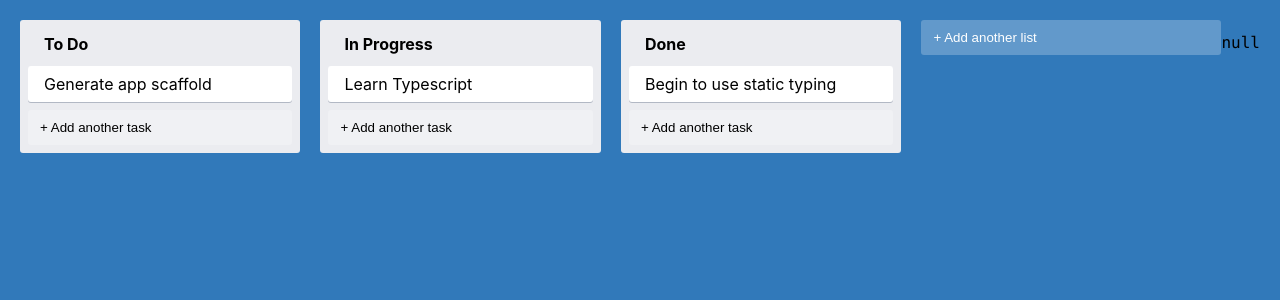
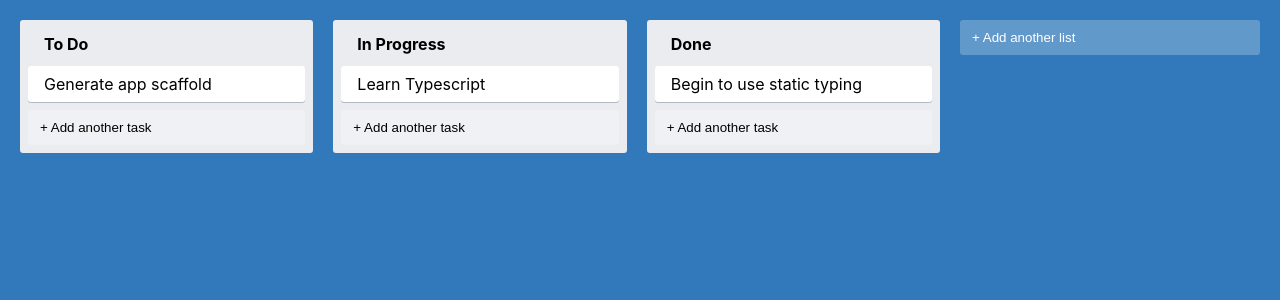
Before and after one commit to bonsoirq/kanban-react-typescript, a React (Create React App) app: page / in a window 1280 px wide. Shown: the top 300 px of the page. Built offline with nearby package versions, Linux system fonts and the light colour scheme.

Commit message:
Add column drag and drop

```diff
--- a/src/App.tsx
+++ b/src/App.tsx
@@ -4,10 +4,9 @@ import { AppContainer } from './styles';
 import { Column } from './Column';
 import { useAppState } from './AppStateContext';
 import { addList } from './state/actions';
-import { Debug } from './utils/Debug';
 
 const App = () => {
-  const { lists, draggedItem, dispatch } = useAppState();
+  const { lists, dispatch } = useAppState();
 
   return (
     <AppContainer>
@@ -18,7 +17,6 @@ const App = () => {
         toggleButtonText="+ Add another list"
         onAdd={text => dispatch(addList(text))}
       />
-      <Debug object={draggedItem}/>
     </AppContainer>
   );
 }
--- a/src/AppStateContext.tsx
+++ b/src/AppStateContext.tsx
@@ -32,13 +32,12 @@ type Props = {
   getTasksByListId(id: string): Task[];
   dispatch: React.Dispatch<Action>;
 }
-const AppStateContext = createContext<Props>({} as Props);
+const AppStateContext = createContext<Props>(appData as Props);
 
 export const AppStateProvider = ({ children }: React.PropsWithChildren<{}>) => {
   const [state, dispatch] = useImmerReducer(appStateReducer, appData);
 
-  const { lists } = state;
-  const draggedItem = null;
+  const { lists, draggedItem } = state;
   const getTasksByListId = (id: string): Task[] => {
     return lists.find(list => list.id === id)?.tasks ?? [];
   }
--- a/src/Column.tsx
+++ b/src/Column.tsx
@@ -25,7 +25,7 @@ export const Column = ({
   const { drag } = useItemDrag({ type: 'COLUMN', id, text });
   const [, drop] = useDrop({
     accept: 'COLUMN',
-    hover: () => {
+    hover() {
       if (!draggedItem) {
         return;
       }
--- a/src/state/appStateReducer.ts
+++ b/src/state/appStateReducer.ts
@@ -16,7 +16,7 @@ export type List = {
 
 export type AppState = {
   lists: List[];
-  draggedItem: DragItem | null
+  draggedItem: DragItem | null;
 }
 
 export const appStateReducer = (draft: AppState, action: Action): AppState | void => {
@@ -42,17 +42,15 @@ export const appStateReducer = (draft: AppState, action: Action): AppState | voi
       });
       break;
     }
+    case 'SET_DRAGGED_ITEM': {
+      draft.draggedItem = action.payload;
+      break;
+    }
     case 'MOVE_LIST': {
       const { draggedId, hoverId } = action.payload;
       const dragIndex = findItemIndexById(draft.lists, draggedId);
       const hoverIndex = findItemIndexById(draft.lists, hoverId);
       draft.lists = moveItem(draft.lists, dragIndex, hoverIndex);
-      break;
-    }
-    case 'SET_DRAGGED_ITEM': {
-      console.log(draft.draggedItem);
-      draft.draggedItem = action.payload;
-      console.log(draft.draggedItem);
       break;
     }
     case 'MOVE_TASK': {
--- a/src/utils/useItemDrag.ts
+++ b/src/utils/useItemDrag.ts
@@ -6,12 +6,12 @@ import { useDrag } from 'react-dnd';
 export const useItemDrag = (item: DragItem) => {
   const { dispatch } = useAppState();
   const [, drag] = useDrag({
-    item: () => {
+    item() {
       dispatch(setDraggedItem(item));
       return item;
     },
     type: item.type,
-    end: () => {
+    end() {
       dispatch(setDraggedItem(null));
     }
   });
```
Also changed, not shown: src/index.tsx (+4 -4 lines).
